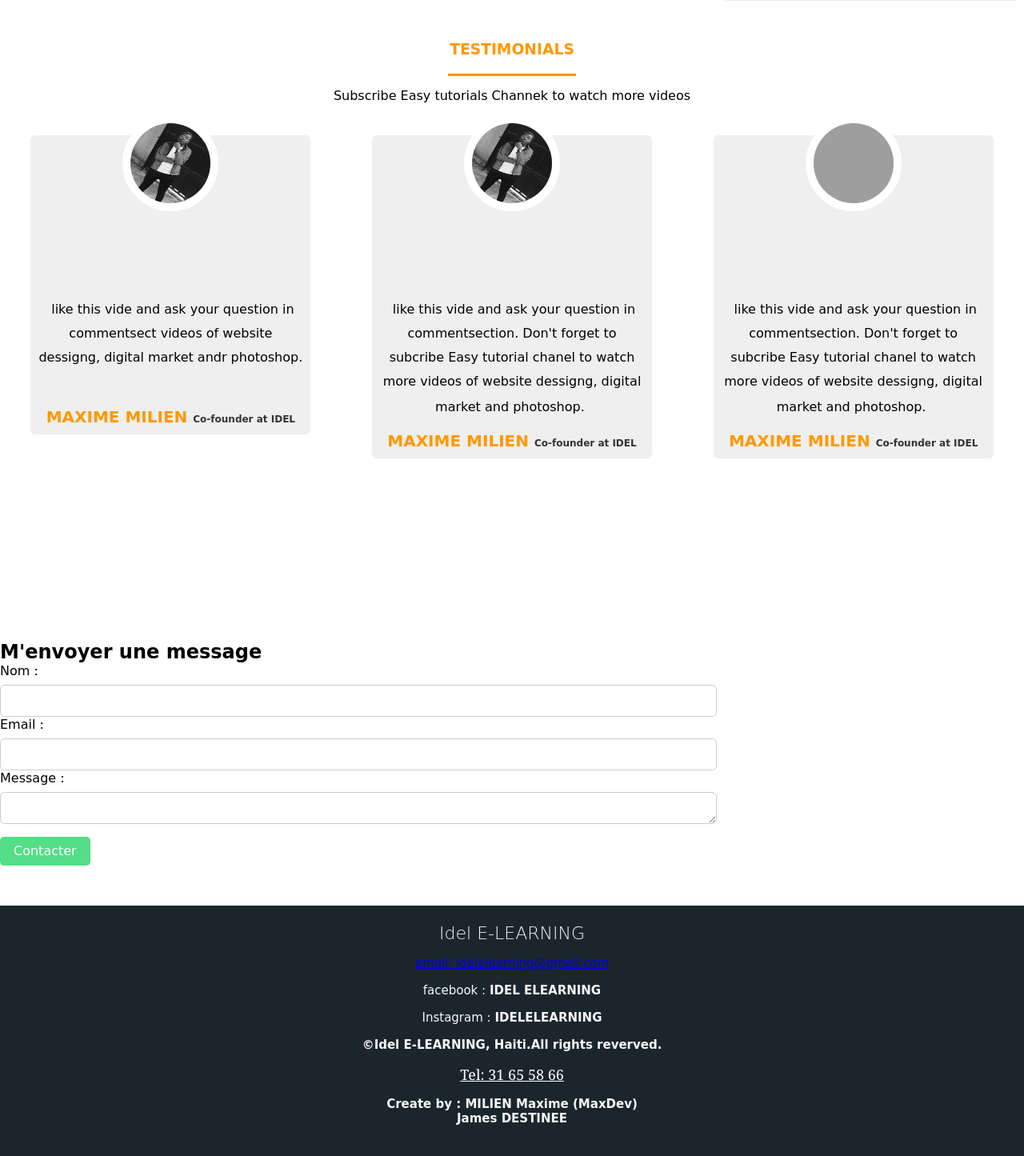
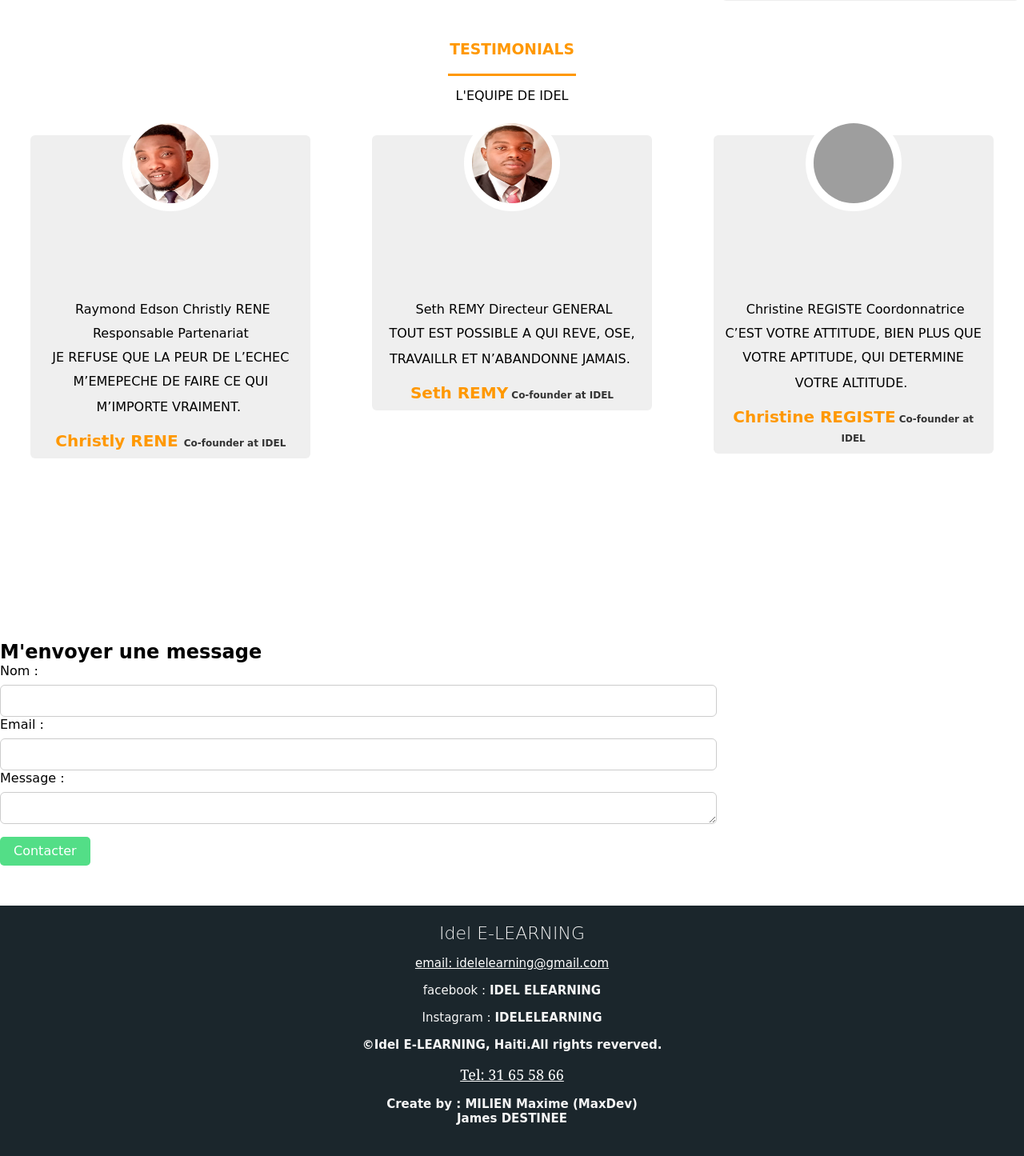
Before and after one commit to Maxdev01/max, a Django app: page / in a window 1280 px wide. Shown: the part 963-2408 px from the top of the page at 80% size. Run offline with Django 3.2, Linux system fonts and the light colour scheme; data comes from the database, SQL or seed files in the repository; both versions use the stored data as it was after the commit; some libraries are stand-ins or nearby versions; some web fonts are replaced; grey boxes are pictures that could not be loaded.

Commit message:
mise en ligne

```diff
--- a/Elearning/templates/base.html
+++ b/Elearning/templates/base.html
@@ -51,7 +51,7 @@
 	<footer class="footer">
         <div class="text-center">
 			<h1 class="title">Idel E-LEARNING</h1>
-			<p><a href="idelelearning@gmail,.com">email: idelelearning@gmail.com</a></p>
+			<p><a style="color: white;" href="idelelearning@gmail,.com">email: idelelearning@gmail.com</a></p>
 			<p>facebook : <strong>IDEL ELEARNING</strong></p>
 			<p>Instagram : <strong>IDELELEARNING</strong></p>
             <h4>&copy;Idel E-LEARNING, Haiti.All rights reverved.</h4>
--- a/Elearning/templates/home.html
+++ b/Elearning/templates/home.html
@@ -51,36 +51,39 @@
    <section class="testimonials">
       <div class="container">
          <h1>testimonials</h1>
-         <p class="text-center">Subscribe Easy tutorials Channek to watch more videos</p>
+         <p class="text-center">L'EQUIPE DE IDEL</p>
          <div class="row">
 
             <div class="col-md-4 text-center">
                <div class="profile">
-                  <img src="{% static 'img1.jpg' %}" alt="mon image" class="user">
+                  <img src="{% static 'christly.jpg' %}" alt="mon image" class="user">
                   <blockquote>
-                     like this vide and ask your  question in commentsect videos of website dessigng, digital market andr photoshop.
+                     Raymond Edson Christly RENE Responsable Partenariat <br>
+                     JE REFUSE QUE LA PEUR DE L’ECHEC M’EMEPECHE DE FAIRE CE QUI M’IMPORTE VRAIMENT.
                   </blockquote>
-                  <h3>MAXIME MILIEN <span> Co-founder at IDEL</span> </h3>
+                  <h3>Christly RENE <span> Co-founder at IDEL</span> </h3>
                </div>
             </div>
 
              <div class="col-md-4 text-center">
                <div class="profile">
-                  <img src="{% static 'img1.jpg' %}" alt="mon image" class="user">
+                  <img src="{% static 'seth.jpg' %}" alt="mon image" class="user">
                   <blockquote>
-                     like this vide and ask your question in commentsection. Don't forget to subcribe Easy tutorial chanel to watch more videos of website dessigng, digital market and photoshop.
+                     Seth REMY Directeur GENERAL <br>
+                     TOUT EST POSSIBLE A QUI REVE, OSE, TRAVAILLR ET N’ABANDONNE JAMAIS.
                   </blockquote>
-                  <h3>MAXIME MILIEN <span> Co-founder at IDEL</span> </h3>
+                  <h3>Seth REMY<span> Co-founder at IDEL</span> </h3>
                </div>
             </div>
 
             <div class="col-md-4 text-center">
                <div class="profile">
-                  <img src="{% static 'img.jpg' %}" alt="mon image" class="user">
+                  <img src="{% static 'christine.jpg' %}" alt="mon image" class="user">
                   <blockquote>
-                     like this vide and ask your question in commentsection. Don't forget to subcribe Easy tutorial chanel to watch more videos of website dessigng, digital market and photoshop.
+                     Christine REGISTE Coordonnatrice <br>
+                     C’EST VOTRE ATTITUDE, BIEN PLUS QUE VOTRE APTITUDE, QUI DETERMINE VOTRE ALTITUDE.
                   </blockquote>
-                  <h3>MAXIME MILIEN <span> Co-founder at IDEL</span> </h3>
+                  <h3>Christine REGISTE<span> Co-founder at IDEL</span> </h3>
                </div>
             </div>
 
--- a/static/menu.css
+++ b/static/menu.css
@@ -435,7 +435,6 @@ blockquote::after {
 		font-size: 22px;
 	}
 	.presentation .text{
-		background-color: #53DE87;
 		font-size: 15px;
 		text-align: left;
 		text-align-last: left;
```
Also changed, not shown: Elearning/settings.py (+4 -4 lines), db.sqlite3, static/christly.jpg (added), static/img1.JPG (deleted), static/seth.jpg (added), 1 other file.
